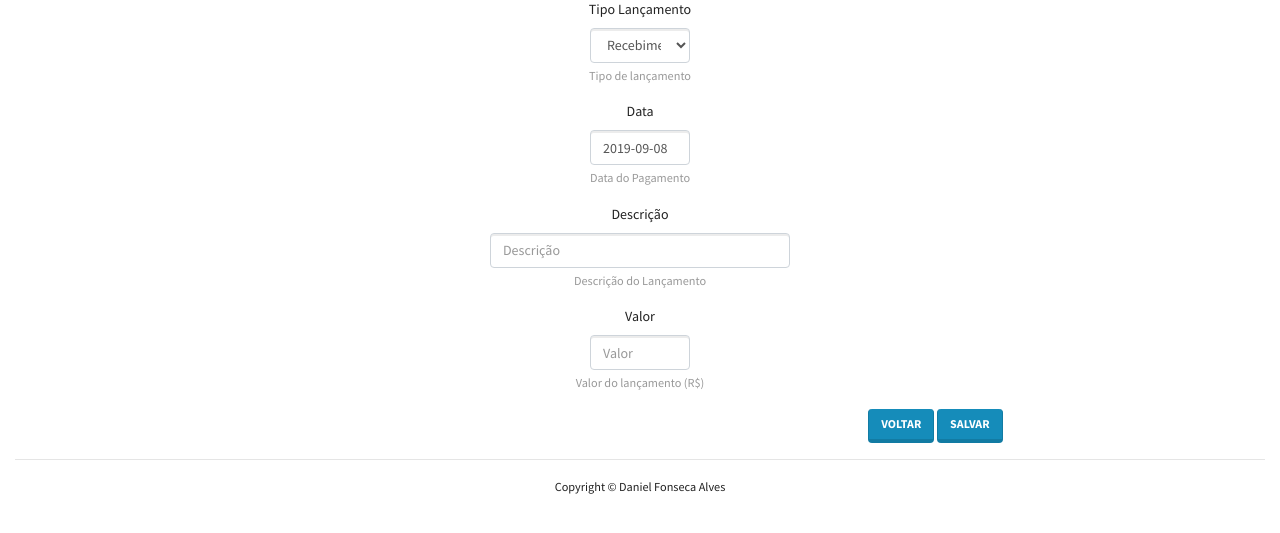
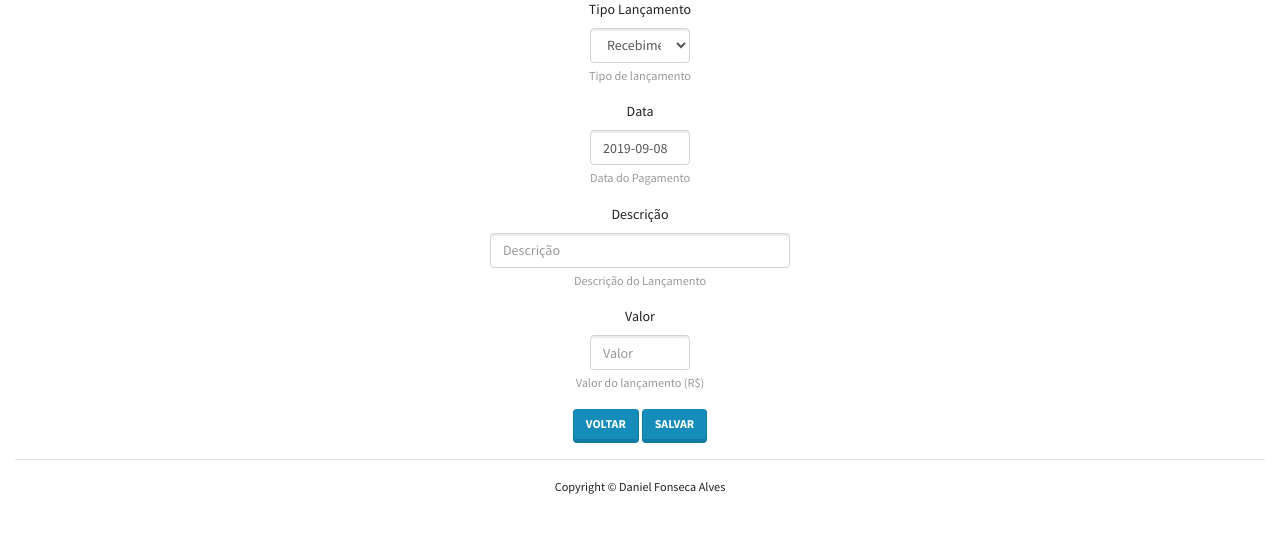
Before and after one commit to dalraf/controlecondominio, a Django app: page /lancamento/add/1/ in a window 1280 px wide. Shown: the part 88-621 px from the top of the page. Run offline with Django 3.2, Linux system fonts and the light colour scheme; the visitor is signed in with stand-in values (Sample User, id 1); some libraries are stand-ins or nearby versions.

Commit message:
Correcao de lancamento

```diff
--- a/controlecondominio/templates/crialancamento.html
+++ b/controlecondominio/templates/crialancamento.html
@@ -6,13 +6,8 @@
                 {% bootstrap_form form show_label=False%}
             </div>
     </div>
-    <div class="row">
-        <div class="col-4">
-        </div>
-        <div class="col-4">
-            <p class="{{ textoformato }}"><i>{{ mensagem }}</i></p>
-        </div>
-        <div class='col-4'>
+    <div class="row"  align="center">
+        <div class='col-12'>
             <a class="btn btn-primary" role="button" href="{% url 'atualizaprestacao' prestacao %}">Voltar</a>
             <input type="submit" name="Salvar" value="Salvar" class="btn btn-primary">
         </div>
```
